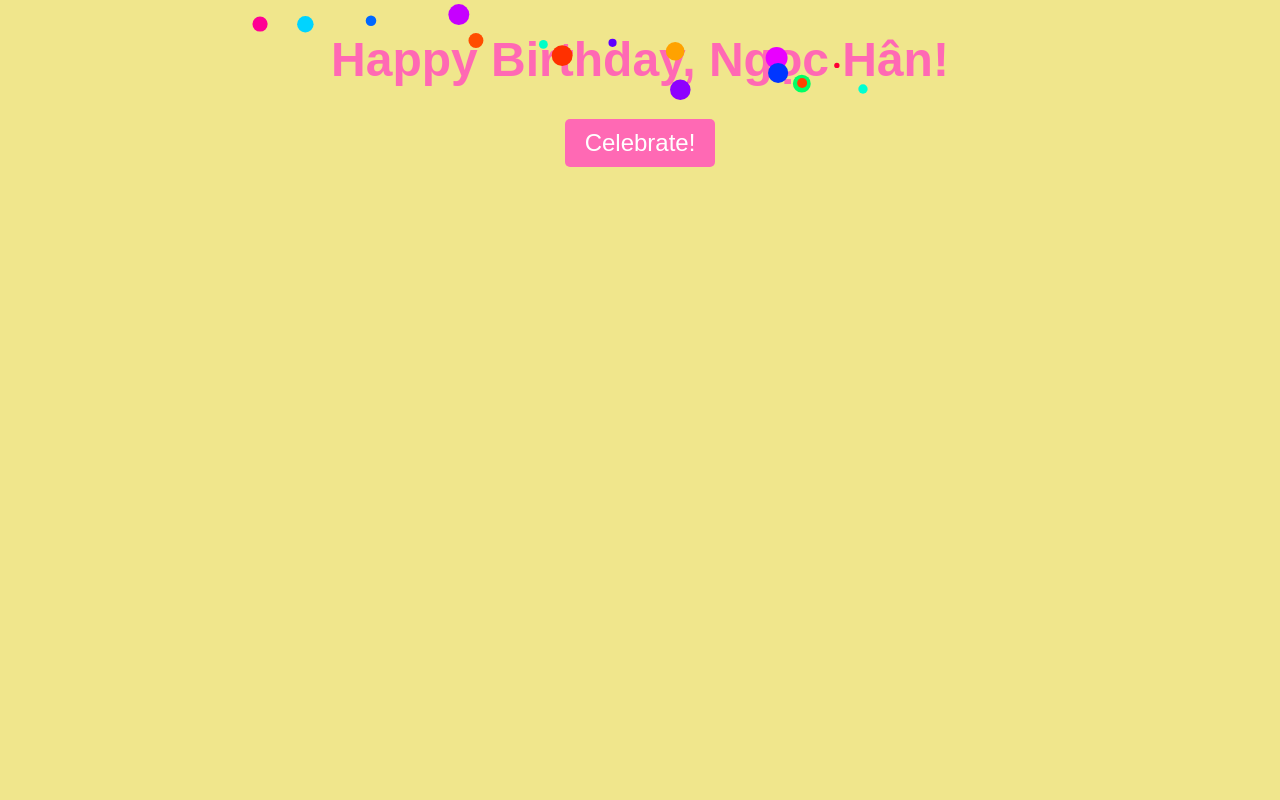
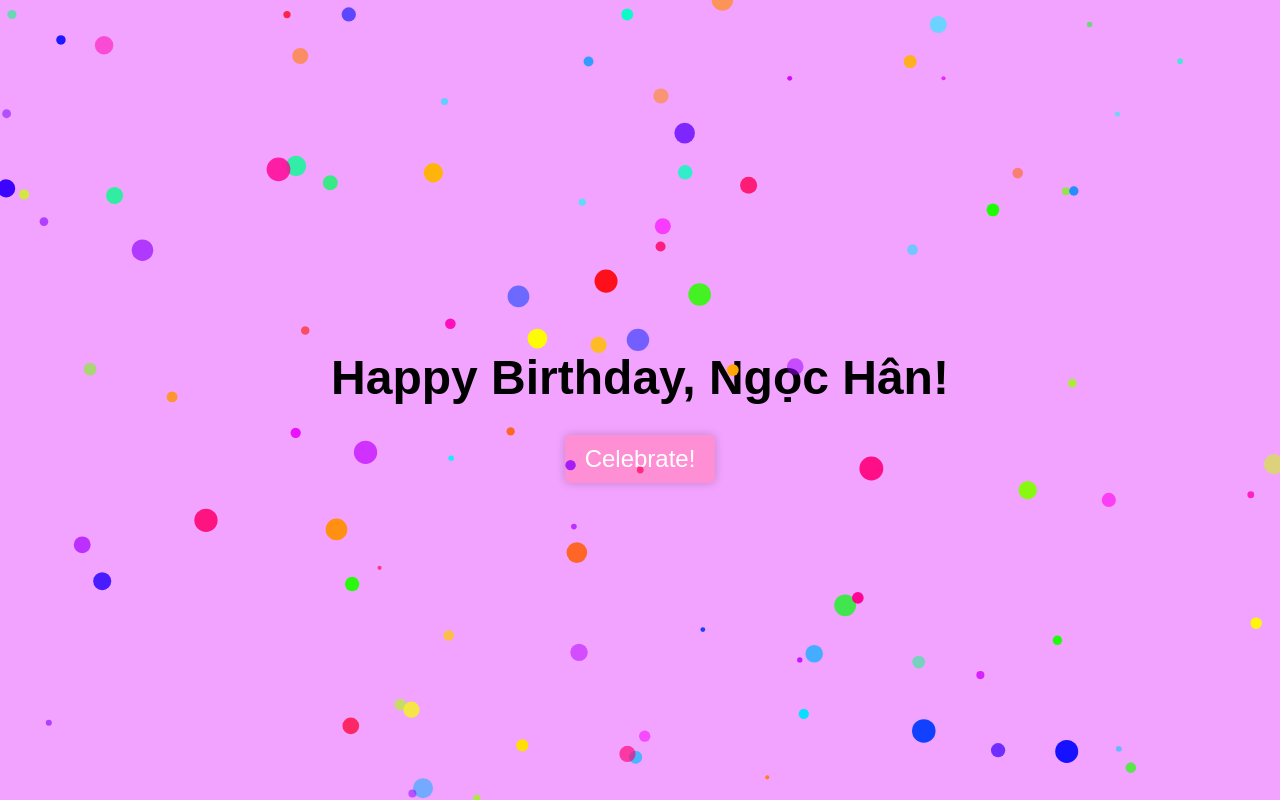
Before and after one commit to RandyLeong/Happy-Birthday-Em-Y-u, a plain HTML site: page index.html in a window 1280 px wide. Both pictures are taken after a click on the button "Celebrate!". Drawn offline with Linux system fonts and the light colour scheme.

Commit message:
Update index.html

```diff
--- a/index.html
+++ b/index.html
@@ -5,34 +5,40 @@
     <meta name="viewport" content="width=device-width, initial-scale=1.0">
     <title>Happy Birthday Ngọc Hân!</title>
     <style>
+        /* CSS code */
         body {
             font-family: Arial, sans-serif;
-            text-align: center;
-            background-color: #f0e68c;
+            display: flex;
+            flex-direction: column;
+            align-items: center;
+            justify-content: center;
+            height: 100vh;
             margin: 0;
-            overflow: hidden;
+            background-color: #f2a3ff;
         }
 
         h1 {
-            font-size: 48px;
-            color: #ff69b4;
+            font-size: 3rem;
+            margin-bottom: 30px;
         }
 
         button {
-            font-size: 24px;
+            font-size: 1.5rem;
             padding: 10px 20px;
-            background-color: #ff69b4;
+            border: none;
+            background-color: #ff8fd4;
             color: white;
-            border: none;
             cursor: pointer;
+            outline: none;
             border-radius: 5px;
+            box-shadow: 0 0 10px rgba(0, 0, 0, 0.2);
         }
 
         button:hover {
-            background-color: #ff1493;
+            background-color: #ff6ec7;
         }
 
-        #confettiCanvas {
+        canvas {
             position: absolute;
             top: 0;
             left: 0;
@@ -43,63 +49,56 @@
 <body>
     <h1>Happy Birthday, Ngọc Hân!</h1>
     <button id="celebrateBtn">Celebrate!</button>
-    <audio id="birthdaySound" src="birthday_sound.mp3"></audio>
+    <audio id="birthdaySound" src="https://www.freesound.org/data/previews/441/441794_2017603-lq.mp3"></audio>
     <canvas id="confettiCanvas"></canvas>
 
     <script>
-        document.getElementById('celebrateBtn').addEventListener('click', function () {
-            playBirthdaySound();
+        // JavaScript code
+        document.getElementById('celebrateBtn').addEventListener('click', function() {
+            document.getElementById('birthdaySound').play();
             startConfetti();
         });
 
-        function playBirthdaySound() {
-            var birthdaySound = document.getElementById('birthdaySound');
-            birthdaySound.play();
+        function startConfetti() {
+            var canvas = document.getElementById('confettiCanvas');
+            var ctx = canvas.getContext('2d');
+            canvas.width = window.innerWidth;
+            canvas.height = window.innerHeight;
+            var confettiArray = [];
+
+            function Confetti() {
+                this.x = Math.random() * canvas.width;
+                this.y = 0;
+                this.size = Math.random() * 10 + 2;
+                this.color = 'hsl(' + Math.random() * 360 + ', 100%, 50%)';
+                this.velocity = Math.random() * 5 + 1;
+                this.opacity = Math.random() * 0.5 + 0.5;
             }
 
-        function startConfetti() {
-            var confettiCanvas = document.getElementById('confettiCanvas');
-            confettiCanvas.width = window.innerWidth;
-            confettiCanvas.height = window.innerHeight;
-            var ctx = confettiCanvas.getContext('2d');
-            var confettiCount = 200;
-            var confettiArray = [];
-
-            for (var i = 0; i < confettiCount; i++) {
+            for (var i = 0; i < 100; i++) {
                 confettiArray.push(new Confetti());
-            }
-
-            function Confetti() {
-                this.x = Math.random() * window.innerWidth;
-                this.y = Math.random() * window.innerHeight - window.innerHeight;
-                this.size = Math.random() * 10 + 1;
-                this.weight = Math.random() * 0.5 + 0.5;
-                this.color = 'hsl(' + Math.random() * 360 + ', 100%, 50%)';
             }
 
             function updateConfetti() {
                 for (var i = 0; i < confettiArray.length; i++) {
-                    confettiArray[i].y += confettiArray[i].weight;
-                    confettiArray[i].x += Math.sin(confettiArray[i].y * 0.01) * 10;
-
-                    if (confettiArray[i].y > window.innerHeight) {
+                    confettiArray[i].y += confettiArray[i].velocity;
+                    if (confettiArray[i].y > canvas.height) {
                         confettiArray[i].y = 0;
-                        confettiArray[i].x = Math.random() * window.innerWidth;
+                        confettiArray[i].x = Math.random() * canvas.width;
                     }
                 }
             }
 
             function drawConfetti() {
-                ctx.clearRect(0, 0, window.innerWidth, window.innerHeight);
-
+                ctx.clearRect(0, 0, canvas.width, canvas.height);
                 for (var i = 0; i < confettiArray.length; i++) {
+                    ctx.globalAlpha = confettiArray[i].opacity;
                     ctx.beginPath();
-                    ctx.arc(confettiArray[i].x, confettiArray[i].y, confettiArray[i].size, 0, Math.PI * 2);
+                    ctx.arc(confettiArray[i].x,confettiArray[i].y, confettiArray[i].size, 0, Math.PI * 2, false);
 ctx.fillStyle = confettiArray[i].color;
 ctx.fill();
 }
 }
-
                     function animateConfetti() {
             updateConfetti();
             drawConfetti();
```
Lines whose indentation alone changed are shown as unchanged.
